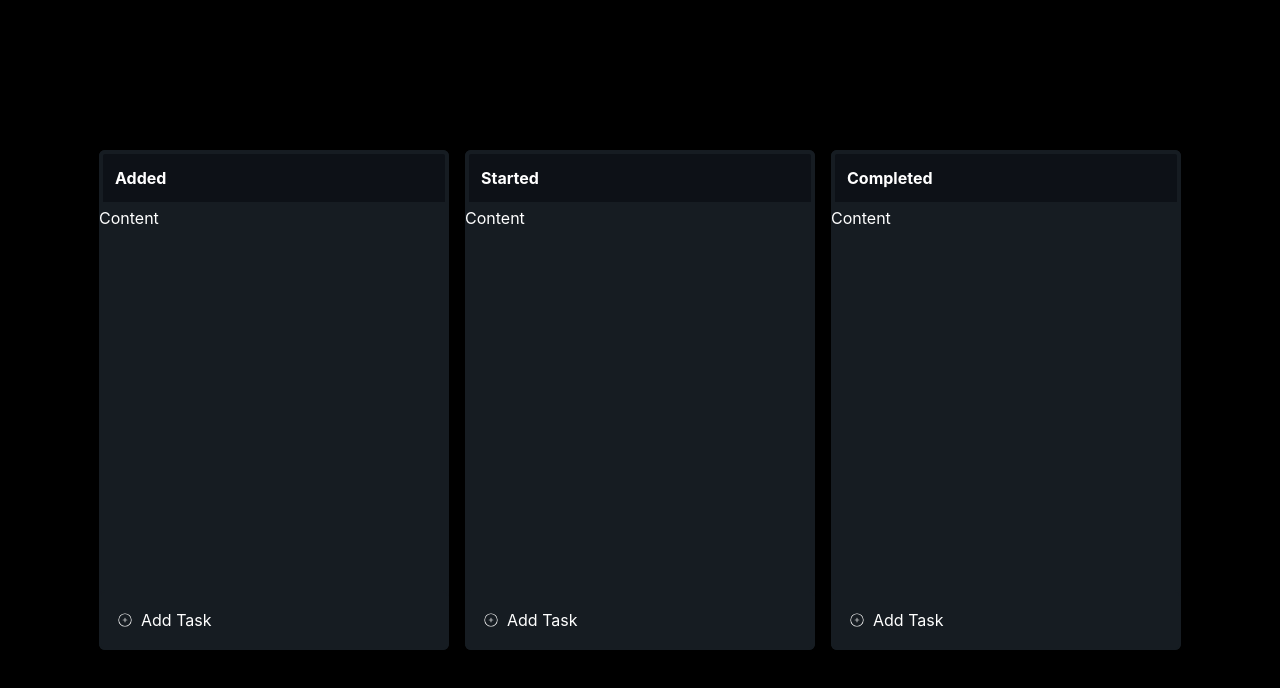
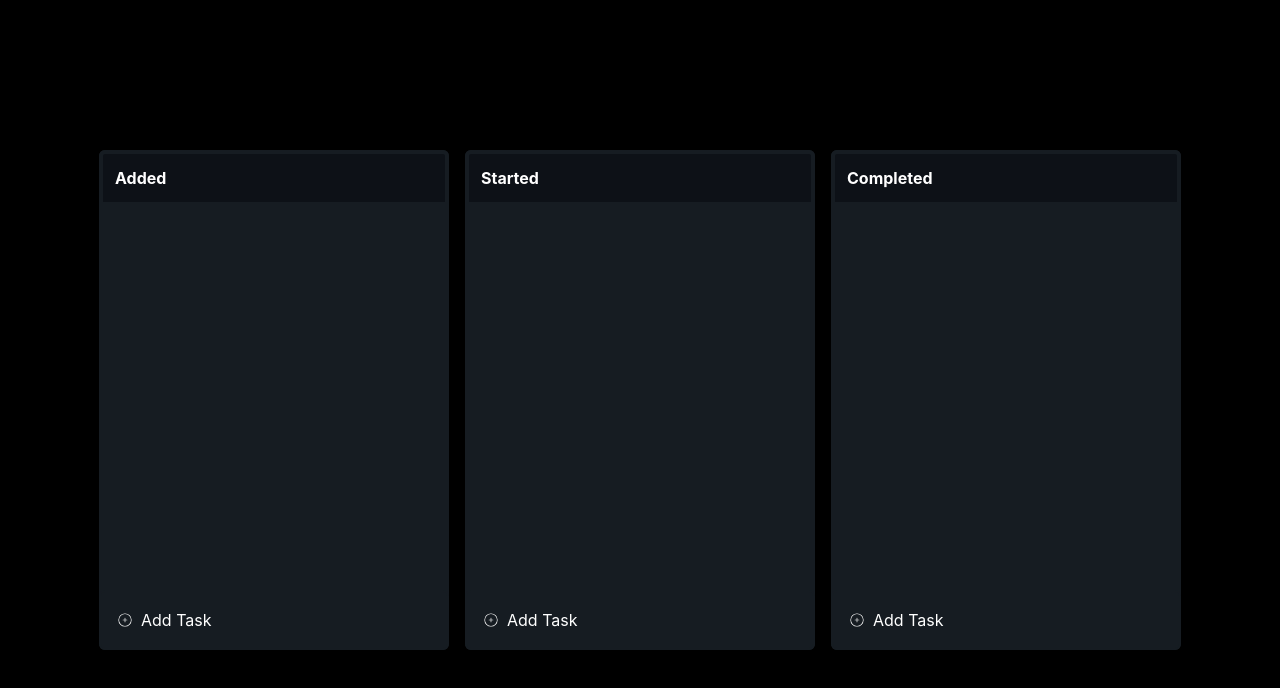
Before and after one commit to priyam125/TaskManager, a React (Create React App) app: page / in a window 1280 px wide. Shown: the top 688 px of the page. Built offline with nearby package versions, Linux system fonts and the light colour scheme.

Commit message:
Task manager functional

```diff
--- a/src/components/CategoryContainer/CategoryContainer.js
+++ b/src/components/CategoryContainer/CategoryContainer.js
@@ -1,6 +1,7 @@
 import React, { useState } from "react";
 import { CiCirclePlus } from "react-icons/ci";
 import { AiOutlineCloseCircle, AiOutlineCheckCircle } from "react-icons/ai";
+import TaskItem from "../TaskItem/TaskItem";
 
 const CategoryContainer = ({
   category,
@@ -8,9 +9,11 @@ const CategoryContainer = ({
   isActive,
   closeInput,
   setActiveCategory,
+  task,
+  setTask,
+  tasks,
+  deleteTask,
 }) => {
-  const [task, setTask] = useState("");
-
   const handleAddTaskClick = () => {
     if (isActive) {
       closeInput(); // Close the input box if the category is already active
@@ -19,14 +22,20 @@ const CategoryContainer = ({
     }
   };
 
+  console.log(tasks);
+
   return (
     <div className="bg-coloumnBackgroundColor w-[350px] h-[500px] max-h-[500px] rounded-md flex flex-col">
       <div className="bg-mainBackgroundColor h-14 rounded-md rounded-b-none p-3 font-bold border-4 border-coloumnBackgroundColor">
         {category.title}
       </div>
-      <div className="flex-grow">Content</div>
+      <div className="flex-grow flex flex-col gap-4 p-2 overflow-x-hidden overflow-y-auto">
+        {tasks?.map((task) => (
+          <TaskItem key={task.id} task={task} deleteTask={deleteTask} />
+        ))}
+      </div>
       {isActive ? (
-        <div className="flex items-center gap-2">
+        <div className="flex items-center gap-2 border-coloumnBackgroundColor border-2 rounded-md p-2 border-x-coloumnBackgroundColor hover:bg-mainBackgroundColor hover:text-rose-500">
           <input
             type="text"
             placeholder="Enter task"
@@ -34,15 +43,18 @@ const CategoryContainer = ({
             name="task"
             value={task}
             onChange={(e) => setTask(e.target.value)}
+            autoFocus
           />
           <div className="flex gap-2">
             <AiOutlineCloseCircle
               onClick={closeInput}
               className="cursor-pointer"
+              size={24}
             />
             <AiOutlineCheckCircle
               onClick={() => addTask(category.id)}
               className="cursor-pointer"
+              size={24}
             />
           </div>
         </div>
--- a/src/components/TaskBoard/TaskBoard.js
+++ b/src/components/TaskBoard/TaskBoard.js
@@ -1,4 +1,4 @@
-import React, { useState } from "react";
+import React, { useEffect, useState } from "react";
 import CategoryContainer from "../CategoryContainer/CategoryContainer";
 
 const TaskBoard = () => {
@@ -8,6 +8,10 @@ const TaskBoard = () => {
     { id: 3, title: "Completed" },
   ]);
 
+  const [task, setTask] = useState("");
+
+  const [tasks, setTasks] = useState([]);
+
   const [activeCategoryId, setActiveCategoryId] = useState(null); // State to track active category with open input box
 
   const setActiveCategory = (categoryId) => {
@@ -15,8 +19,12 @@ const TaskBoard = () => {
   };
 
   const closeInput = () => {
-    setActiveCategoryId(null); // Close the input box by setting active category to null
+    setActiveCategoryId(null);
   };
+
+  useEffect(() => {
+    setTask("");
+  }, [activeCategoryId]);
 
   const generateId = () => {
     return Math.floor(Math.random() * 10001);
@@ -26,8 +34,18 @@ const TaskBoard = () => {
     const newTask = {
       id: generateId(),
       categoryId,
+      task,
     };
     console.log(newTask);
+    setTask("");
+    closeInput();
+
+    setTasks([...tasks, newTask]);
+  };
+
+  const deleteTask = (id) => {
+    const newTasks = tasks.filter((task) => task.id !== id);
+    setTasks(newTasks);
   };
 
   return (
@@ -42,6 +60,10 @@ const TaskBoard = () => {
               setActiveCategory={setActiveCategory}
               isActive={activeCategoryId === item.id}
               closeInput={closeInput}
+              task={task}
+              setTask={setTask}
+              tasks={tasks.filter((task) => task.categoryId === item.id)}
+              deleteTask={deleteTask}
             />
           ))}
         </div>
--- a/src/components/TaskItem/TaskItem.js
+++ b/src/components/TaskItem/TaskItem.js
@@ -0,0 +1,25 @@
+import React, { useState } from "react";
+import { CiTrash } from "react-icons/ci";
+
+const TaskItem = ({ task, deleteTask }) => {
+  const [isMouseOver, setIsMouseOver] = useState(false);
+  return (
+    <div
+      onMouseEnter={() => setIsMouseOver(true)}
+      onMouseLeave={() => setIsMouseOver(false)}
+      className="bg-mainBackgroundColor p-2.5 h-[100px] min-h-[100px] items-center flex text-left rounded-xl hover:ring-2 hover:ring-inset hover:ring-red-500 cursor-grab relative"
+    >
+      {task.task}
+      {isMouseOver && (
+        <button
+          onClick={() => deleteTask(task.id)}
+          className="stroke-white absolute right-4 top-1/2 -translate-y-1/2 bg-coloumnBackgroundColor p-2 rounded opacity-60 hover:opacity-100"
+        >
+          <CiTrash size={18} />
+        </button>
+      )}
+    </div>
+  );
+};
+
+export default TaskItem;
```
